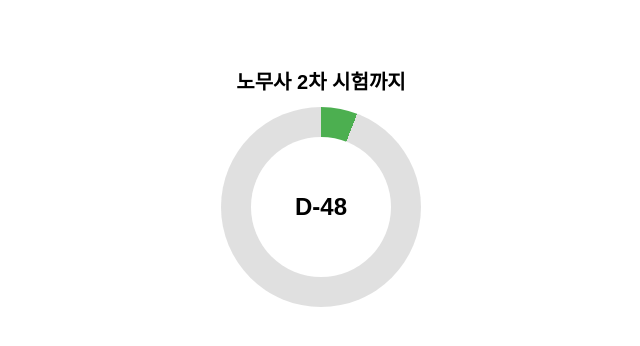
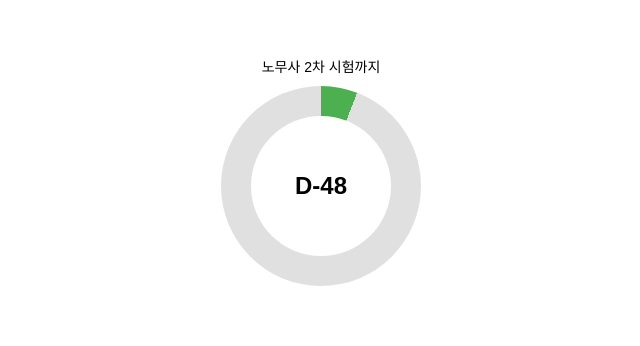
Before and after one commit to moon-woon/notiondday, a plain HTML site: page index.html in a window 1280 px wide. Shown: the part 214-560 px from the top of the page, without its empty margins (319-959 px from the left). Drawn offline with Linux system fonts and the light colour scheme.

Commit message:
Update index.html

```diff
--- a/index.html
+++ b/index.html
@@ -6,15 +6,15 @@
   <style>
     :root {
       --donut-bg: #e0e0e0;
+      --donut-text: #000000;
       --donut-inner: #ffffff;
-      --donut-text: #000000;
     }
 
     @media (prefers-color-scheme: dark) {
       :root {
         --donut-bg: #444444;
+        --donut-text: #ffffff;
         --donut-inner: #111111;
-        --donut-text: #ffffff;
       }
     }
 
@@ -25,26 +25,30 @@
       justify-content: center;
       align-items: center;
       height: 100vh;
-      flex-direction: column;
       font-family: sans-serif;
     }
 
+    .wrapper {
+      position: relative;
+      width: 200px;
+      aspect-ratio: 1 / 1;
+    }
+
     .label-text {
-      font-size: 20px;
-      font-weight: bold;
+      position: absolute;
+      top: -30px;
+      width: 100%;
+      text-align: center;
+      font-size: 14px;
       color: var(--donut-text);
-      margin-bottom: 12px;
     }
 
     .donut-chart {
-      width: 200px;
-      aspect-ratio: 1 / 1;
+      width: 100%;
+      height: 100%;
       border-radius: 50%;
       position: relative;
-      background: conic-gradient(
-        #4caf50 0deg,
-        var(--donut-bg) 0deg 360deg
-      );
+      background: conic-gradient(#4caf50 0deg, var(--donut-bg) 0deg 360deg);
     }
 
     .donut-chart::before {
@@ -69,26 +73,30 @@
   </style>
 </head>
 <body>
+  <div class="wrapper">
     <div class="label-text">노무사 2차 시험까지</div>
     <div class="donut-chart" id="chart">
       <div class="donut-text" id="text">D-?</div>
     </div>
+  </div>
 
   <script>
+    function updateDday() {
       const chart = document.getElementById("chart");
       const text = document.getElementById("text");
 
       const start = new Date("2025-07-10");
       const end = new Date("2025-08-30");
-    const today = new Date();
+
+      const now = new Date();
+      now.setHours(0, 0, 0, 0); // 자정 기준 고정
 
       const totalDays = Math.ceil((end - start) / (1000 * 60 * 60 * 24));
-    const remainingDays = Math.max(0, Math.ceil((end - today) / (1000 * 60 * 60 * 24)));
+      const remainingDays = Math.max(0, Math.floor((end - now) / (1000 * 60 * 60 * 24)));
 
       const progressPercent = ((totalDays - remainingDays) / totalDays);
       const progressDegrees = progressPercent * 360;
 
-    // 시스템 모드 색상 가져오기
       const rootStyles = getComputedStyle(document.documentElement);
       const bgColor = rootStyles.getPropertyValue('--donut-bg').trim();
       const textColor = rootStyles.getPropertyValue('--donut-text').trim();
@@ -97,6 +105,19 @@
       text.textContent = `D-${remainingDays}`;
       text.style.color = textColor;
       document.querySelector('.label-text').style.color = textColor;
+    }
+
+    // 초기 실행
+    updateDday();
+
+    // 자정 5초 후 자동 갱신 예약
+    const now = new Date();
+    const tomorrow = new Date(now.getFullYear(), now.getMonth(), now.getDate() + 1, 0, 0, 5);
+    const msUntilUpdate = tomorrow - now;
+
+    setTimeout(() => {
+      updateDday();
+    }, msUntilUpdate);
   </script>
 </body>
 </html>
```
Lines whose indentation alone changed are shown as unchanged.
